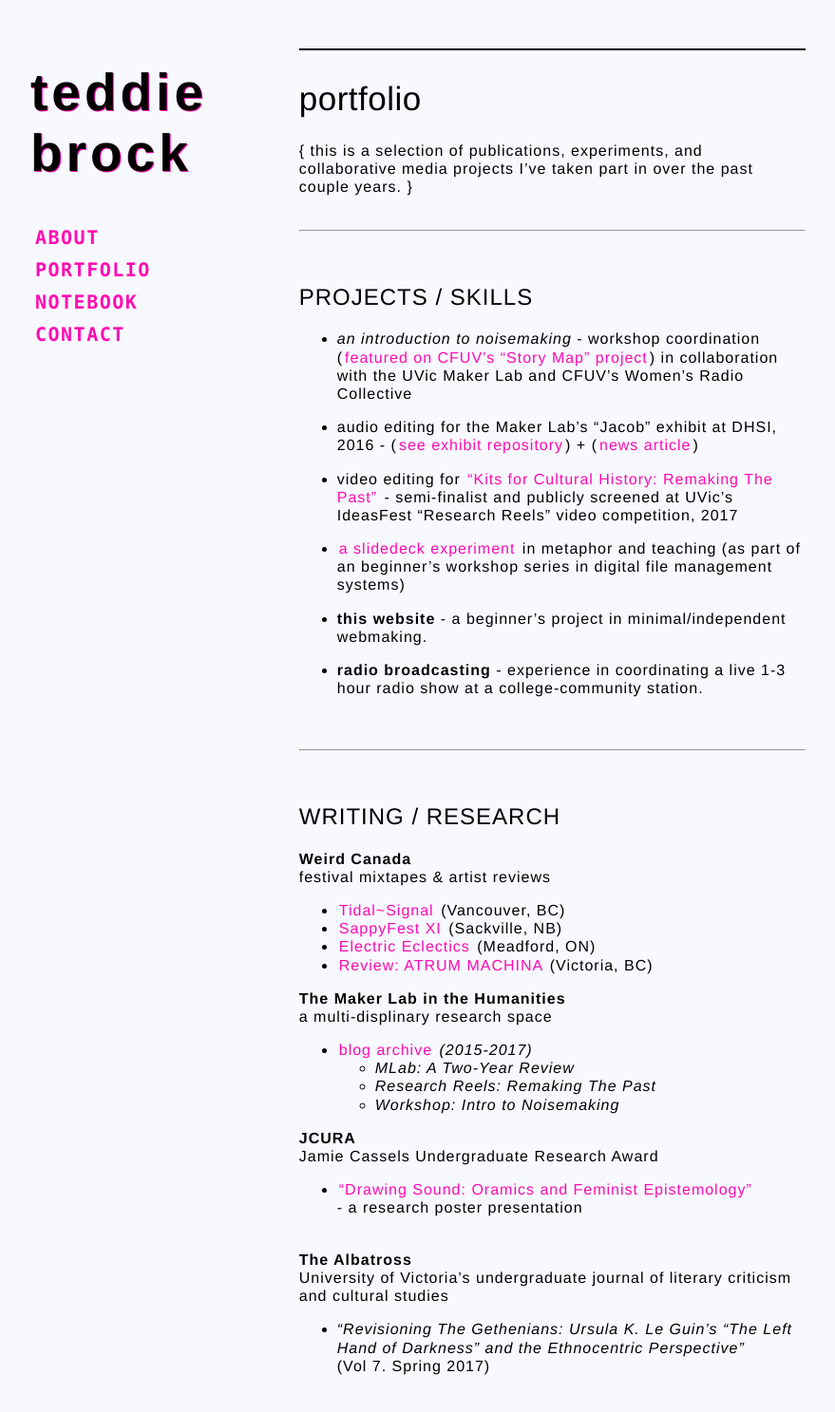
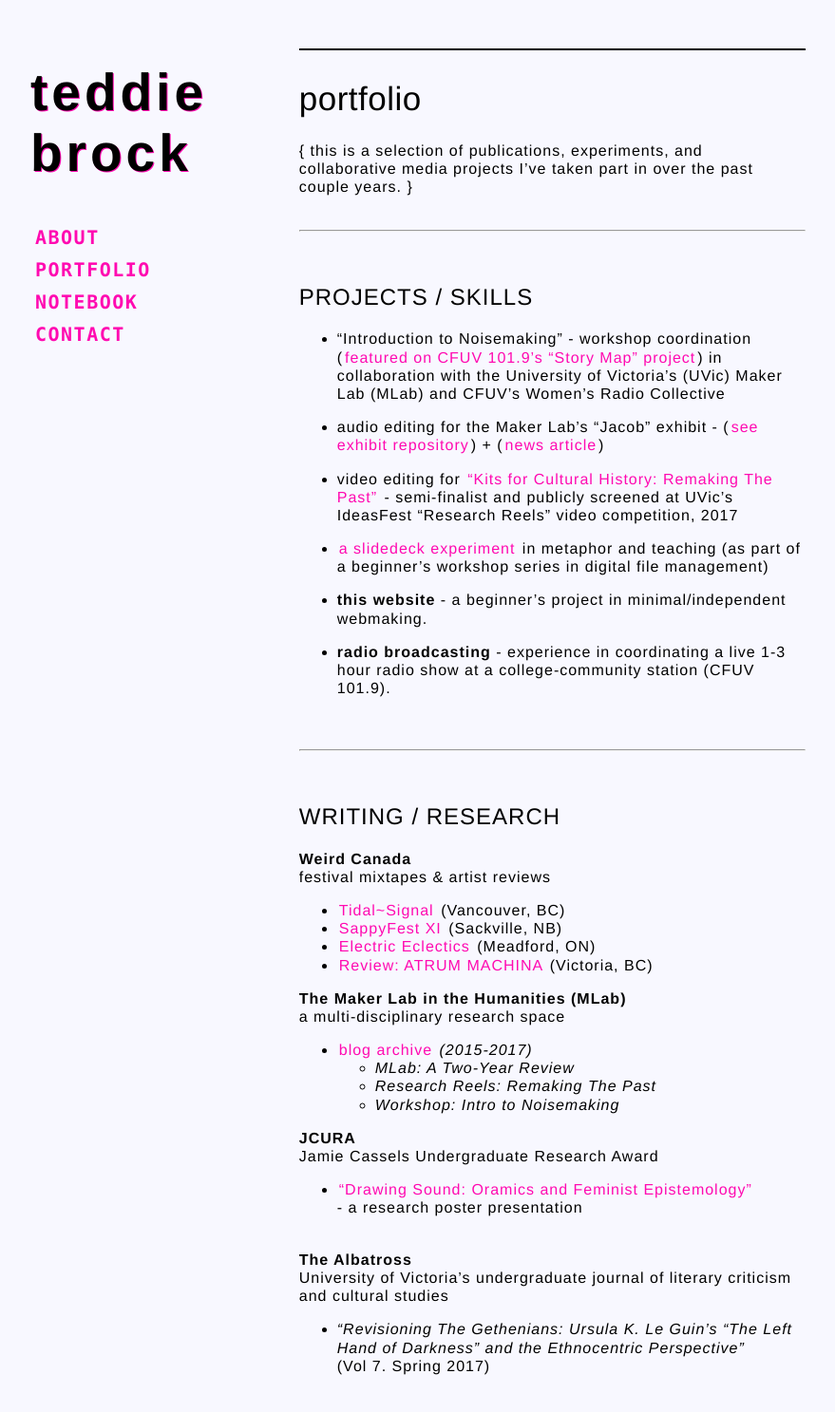
Before and after one commit to teddiebrock/blank-spaces, a Jekyll site: the page built from portfolio.md, in a window 1280 px wide. Shown: the top 1487 px of the page at 95% size, without its empty margins (168-1047 px from the left). Built offline with Jekyll 4.4.1, drawn with Linux system fonts in a browser that asks for light colours.

Commit message:
made content edits.

```diff
--- a/portfolio.md
+++ b/portfolio.md
@@ -11,17 +11,17 @@ title:  portfolio
 
 <br>
 ## PROJECTS / SKILLS
-* *an introduction to noisemaking* - workshop coordination ([featured on CFUV's "Story Map" project](https://soundcloud.com/cfuv/story-map-noisemaking-at-uvic){:target="_blank"}) in collaboration with the UVic Maker Lab and CFUV's Women's Radio Collective
+* "Introduction to Noisemaking" - workshop coordination ([featured on CFUV 101.9's "Story Map" project](https://soundcloud.com/cfuv/story-map-noisemaking-at-uvic){:target="_blank"}) in collaboration with the University of Victoria's (UVic) Maker Lab (MLab) and CFUV's Women's Radio Collective
 
-* audio editing for the Maker Lab's "Jacob" exhibit at DHSI, 2016 - ([see exhibit repository](https://github.com/uvicmakerlab/magneticRecordingKit){:target="_blank"}) + ([news article](http://www.martlet.ca/historic-tech-experiment-gets-re-wired-for-maker-lab-exhibit/){:target="_blank"})
+* audio editing for the Maker Lab's "Jacob" exhibit - ([see exhibit repository](https://github.com/uvicmakerlab/magneticRecordingKit){:target="_blank"}) + ([news article](http://www.martlet.ca/historic-tech-experiment-gets-re-wired-for-maker-lab-exhibit/){:target="_blank"})
 
 * video editing for ["Kits for Cultural History: Remaking The Past"](https://www.youtube.com/watch?v=FUkCnf6DS-c){:target="_blank"} - semi-finalist and publicly screened at UVic's IdeasFest "Research Reels" video competition, 2017
 
-* [a slidedeck experiment](http://slides.com/teddiebrock/introduction-to-files-and-folders#/){:target="_blank"} in metaphor and teaching (as part of an beginner's workshop series in digital file management systems)
+* [a slidedeck experiment](http://slides.com/teddiebrock/introduction-to-files-and-folders#/){:target="_blank"} in metaphor and teaching (as part of a beginner's workshop series in digital file management)
 
 * **this website** - a beginner's project in minimal/independent webmaking.
 
-* **radio broadcasting** - experience in coordinating a live 1-3 hour radio show at a college-community station.
+* **radio broadcasting** - experience in coordinating a live 1-3 hour radio show at a college-community station (CFUV 101.9).
 <br>
 <br>
 <br>
@@ -38,8 +38,8 @@ title:  portfolio
 * [Electric Eclectics ](https://weirdcanada.com/2016/07/festivities-electric-eclectics-2/){:target="_blank"}(Meadford, ON)
 * [Review: ATRUM MACHINA ](https://weirdcanada.com/2017/05/new-canadiana-atrum-machina-machine-breathing/){:target="_blank"}(Victoria, BC)
 
-**The Maker Lab in the Humanities**
-<br>a multi-displinary research space
+**The Maker Lab in the Humanities (MLab)**
+<br>a multi-disciplinary research space
 * [blog archive](http://maker.uvic.ca/author/teddie/){:target="_blank"} *(2015-2017)*<br>
   * *MLab: A Two-Year Review*<br>
   * *Research Reels: Remaking The Past*<br>
```
Also changed, not shown: about.md (+1 -1 lines), index.md (+5 -6 lines), notebook.md (+2 -2 lines).
